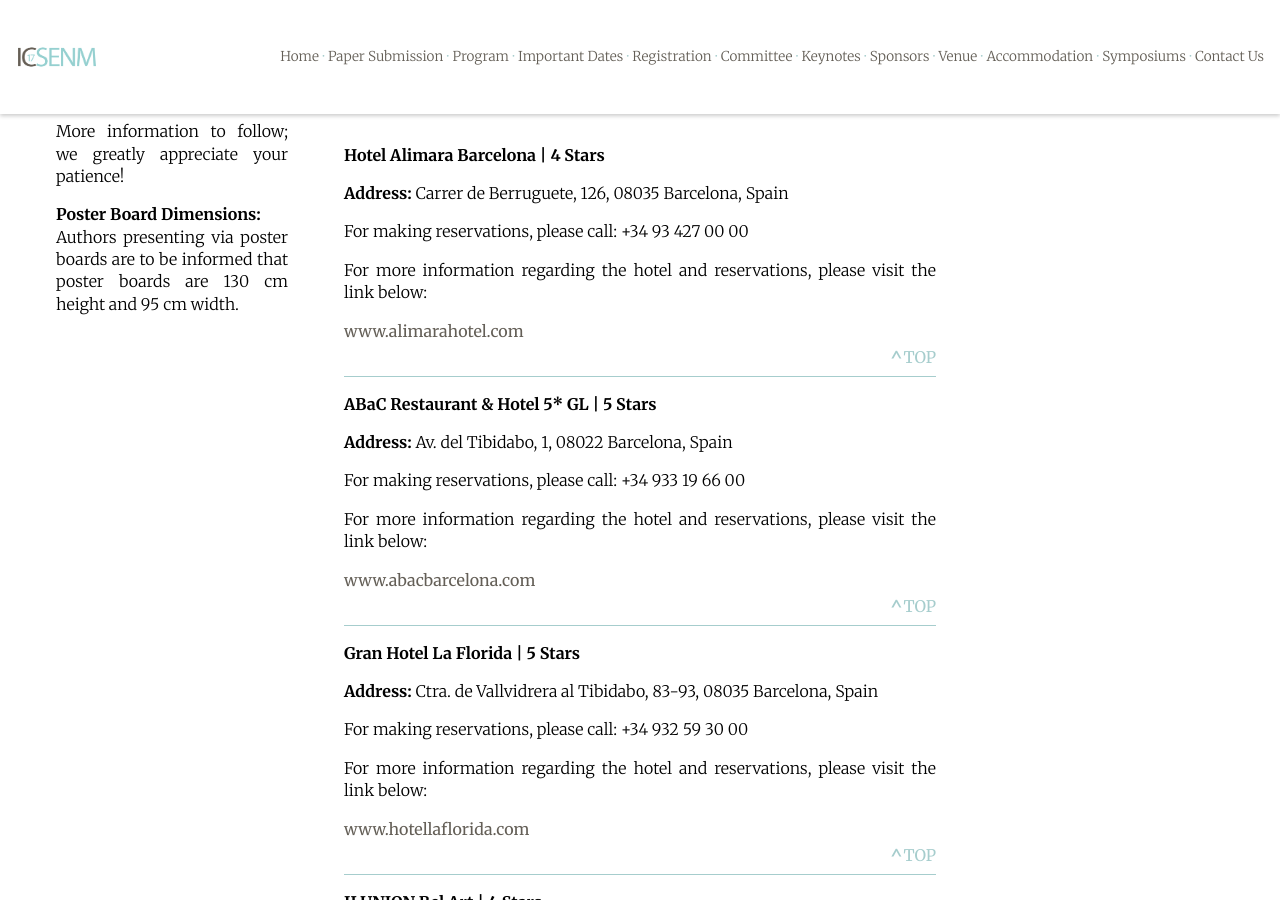
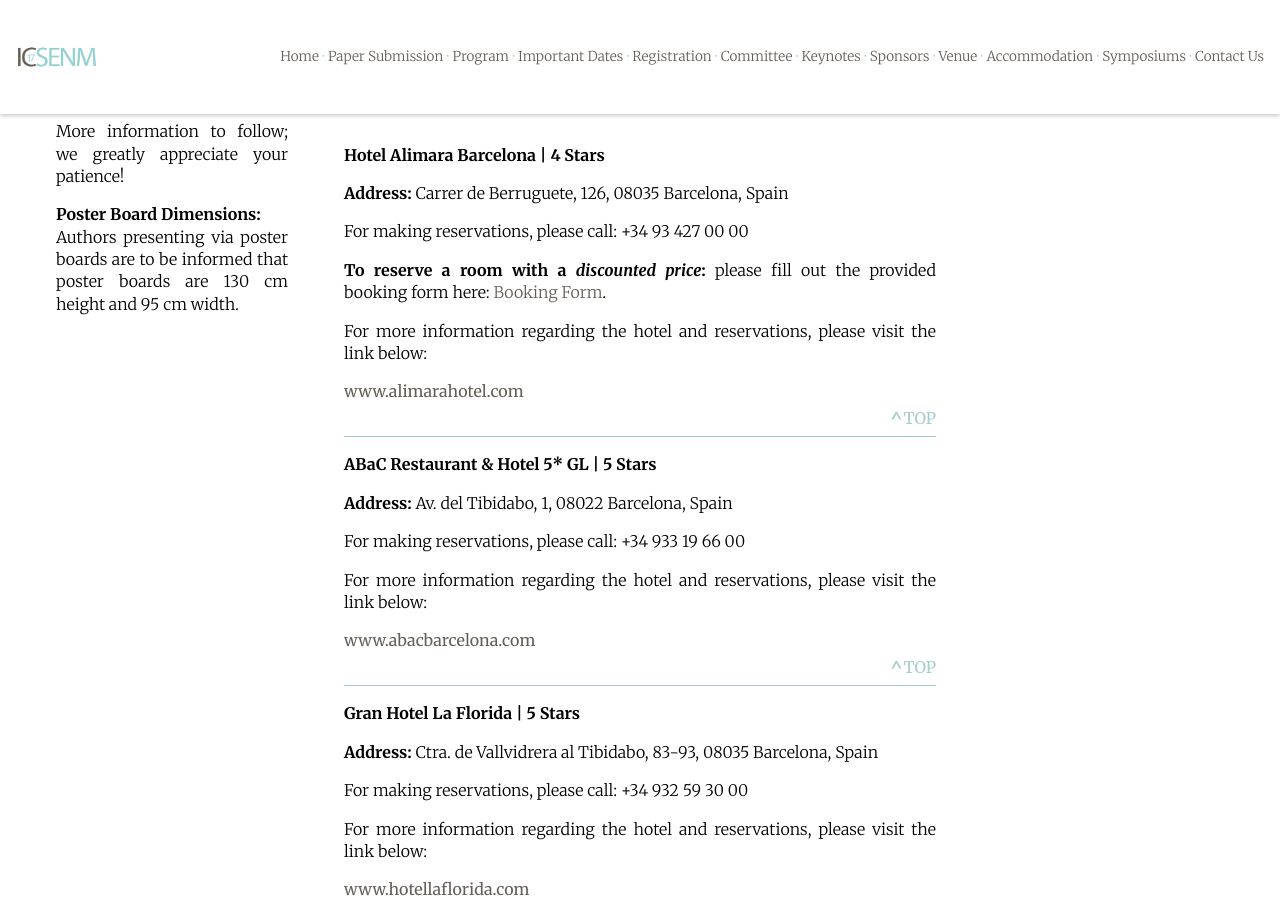
Before and after one commit to intaset/icsenm, a Jekyll site: the page built from accommodation.html, in a window 1280 px wide and 900 px high, scrolled down 1306 px. Built offline with Jekyll 4.4.1, drawn with Linux system fonts in a browser that asks for light colours; nearby versions of some CDN libraries; Markdown is read by kramdown in place of the engine named in the settings; comment, search, counter and statistics services are not loaded.

Commit message:
added booking form

```diff
--- a/accommodation.html
+++ b/accommodation.html
@@ -24,7 +24,7 @@
     </thead>
     <tbody>
   <tr>
-    <td><a href="#Hotel Alimara Barcelona" class="body-link">Hotel Alimara Barcelona</a></td>
+    <td><a href="#Hotel_Alimara_Barcelona" class="body-link">Hotel Alimara Barcelona</a></td>
       <td>-</td>
       <td>-</td>
     </tr>
@@ -86,7 +86,7 @@
   </tbody>
 </table><br>
 
-<span class="anchor" id="Hotel Alimara Barcelona"></span>
+<span class="anchor" id="Hotel_Alimara_Barcelona"></span>
 <div class="bottom-border">
 <p class="body bold">Hotel Alimara Barcelona | 4 Stars</p>
 <p class="body"><b>Address:</b> Carrer de Berruguete, 126, 08035 Barcelona, Spain</p>
@@ -94,7 +94,7 @@
 <p class="body">For making reservations, please call: +34 93 427 00 00<br>
 <!-- <b>Group Discount:</b> Mention the conference to receive a Clarion discount. --></p>
 
-<!-- <p class="body"><b>To reserve a room with a discounted price:</b> please download and fill out the <a href="../Clarion_Form.doc" class="body-link">Booking Form</a> and send directly to the hotel email address mentioned on the form.</p> -->
+<p class="body"><b>To reserve a room with a <i>discounted price</i>:</b> please fill out the provided booking form here: <a href="https://form.jotformeu.com/50672415846358" class="body-link">Booking Form</a>.</p>
 
 <p class="body">For more information regarding the hotel and reservations, please visit the link below:</p>
 
```
Also changed, not shown: 3 other files.
